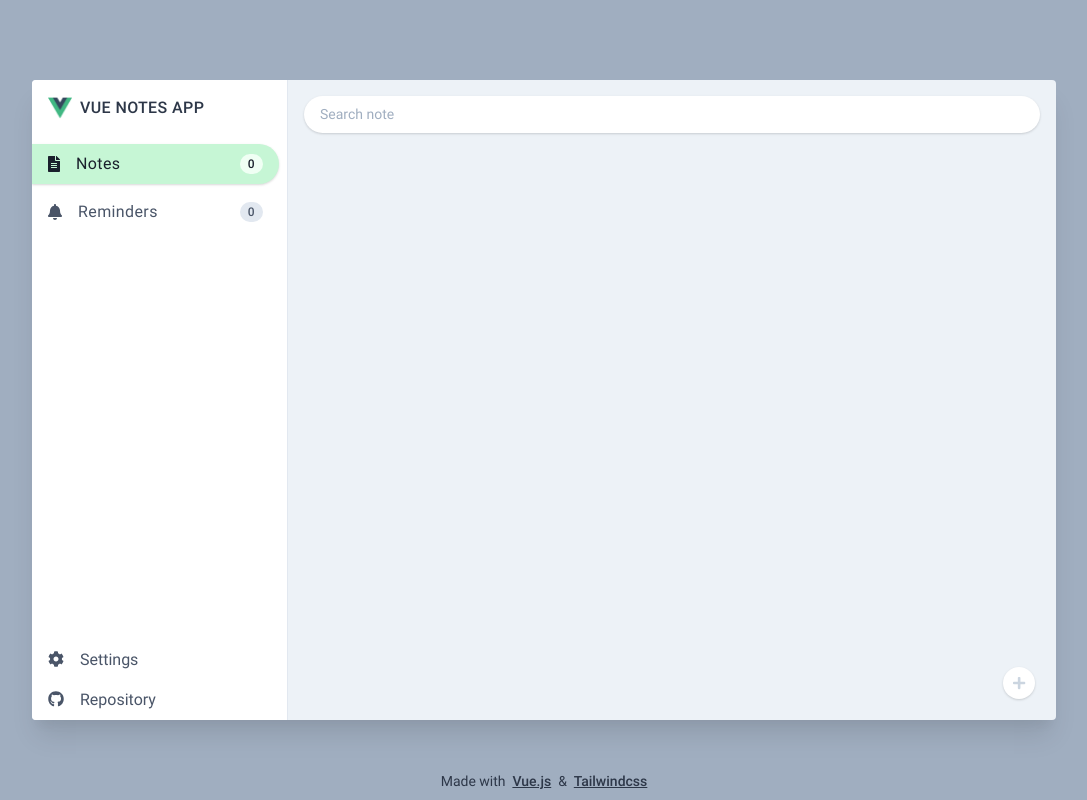
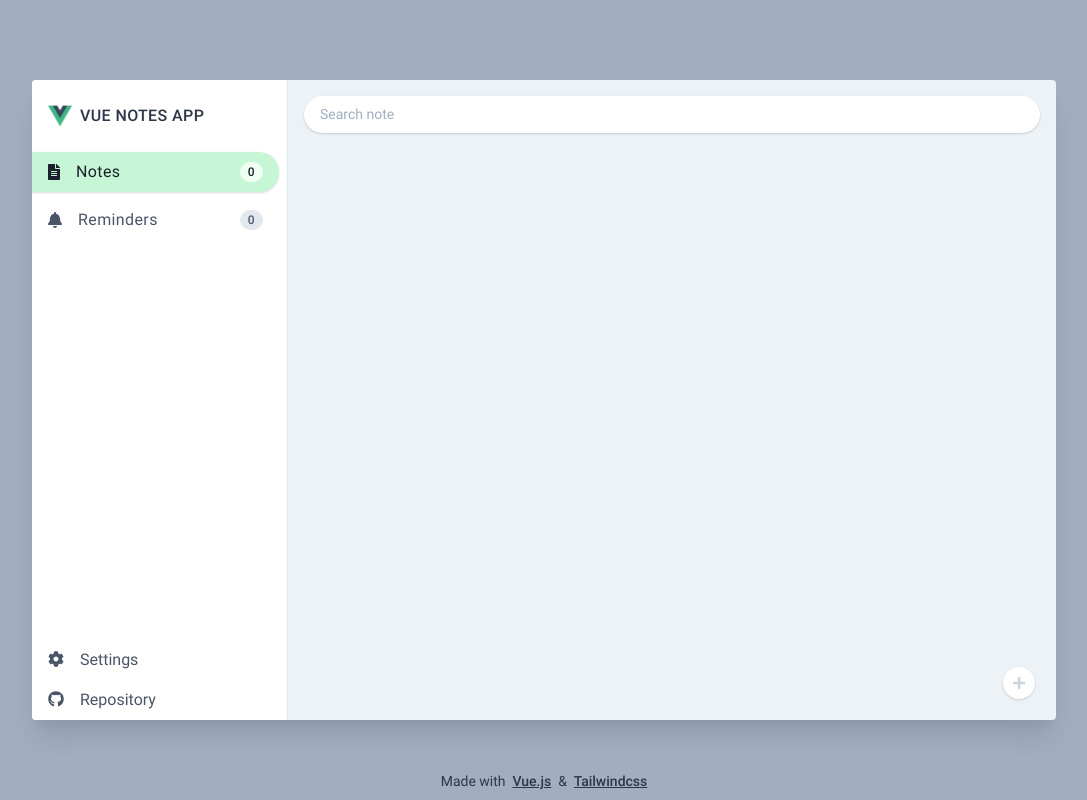
Before and after one commit to baitkul/vue-notes-app, a Vue app: page /notes in a window 1280 px wide. Shown: the whole page, without its empty margins (96-1183 px from the left). Built offline with nearby package versions, Linux system fonts and the light colour scheme.

Commit message:
ref: adjust logo spacing

```diff
--- a/src/components/AsideNav.vue
+++ b/src/components/AsideNav.vue
@@ -1,7 +1,7 @@
 <template>
-  <div class="flex flex-col w-64 h-full pr-2 bg-white border-r border-gray-300">
+  <div class="flex flex-col w-64 h-full pt-2 pr-2 bg-white border-r border-gray-300">
     <!-- logo -->
-    <div class="flex items-center py-4 pl-4">
+    <div class="flex items-center p-4">
       <img
         src="@/assets/logo.png"
         alt="logo"
```
